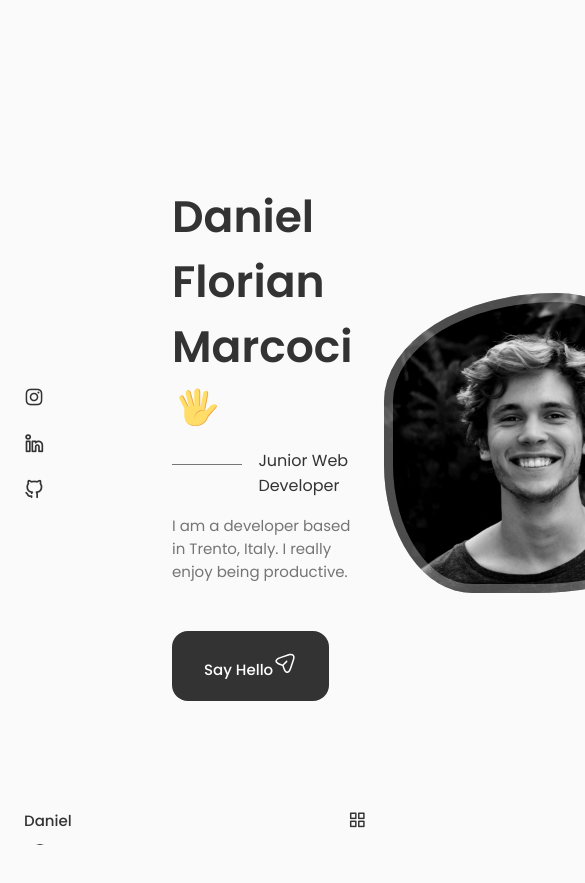
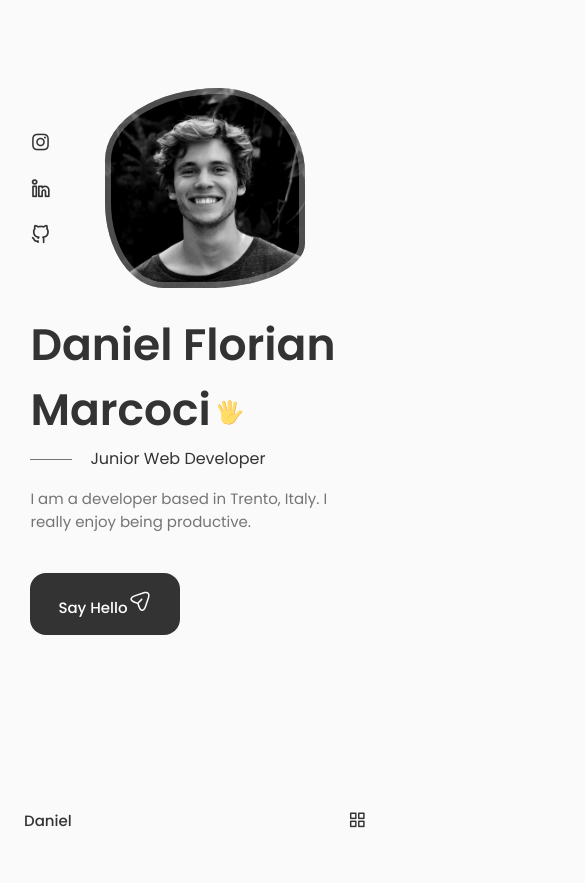
Before and after one commit to WezzieMan/portfolio, a React (Create React App) app: page / in a window 390 px wide. Shown: the top 883 px of the page, 585 px wide, since content can reach past the window. After the commit the page ends 844 px from the top, so only its background shows below. Built offline with nearby package versions, Linux system fonts and the light colour scheme.

Commit message:
Home part of the portfolio finished. REMEMBER:  Have to align the scroll mouse part.

```diff
--- a/src/App.css
+++ b/src/App.css
@@ -148,11 +148,20 @@
     margin-left: var(--mb-1-5);
     margin-right: var(--mb-1-5);
   }
+  .button {
+    padding: 1rem 1.75rem;
+  }
+  .button_icon {
+    width: 22px;
+    height: 22px;
+  }
 }
 
 /* For medium devices */
 @media screen and (max-width: 768px) {
-
+  .section {
+    padding: 2rem .4rem;
+  }
 }
 
 @media screen and (max-width: 576px) {
@@ -161,6 +170,9 @@
 
 /* For small devices */
 @media screen and (max-width: 350px) {
+  :root {
+    --big-font-size: 2.5rem;
+  }
   .container {
     margin-left: var(--mb-1);
     margin-right: var(--mb-1);
--- a/src/components/home/ScrollDown.js
+++ b/src/components/home/ScrollDown.js
@@ -39,6 +39,8 @@
             }}
           ></path>
         </svg>
+        <span className="home_scroll-name">Scroll Down</span>
+        <i class="uil uil-arrow-down home_scroll-arrow"></i>
       </a>
     </div>
   );
--- a/src/components/home/home.css
+++ b/src/components/home/home.css
@@ -1,5 +1,5 @@
 .home_container {
-  row-gap: 7rem;
+  row-gap: 6rem;
 }
 .home_content {
   grid-template-columns: 116px repeat(2, 1fr);
@@ -65,12 +65,108 @@
   0% {
     border-radius: 70% 40% 30% 70%/60% 30% 70% 40%;;
   }
-
   50% {
     border-radius: 80% 60% 70% 40%/50% 60% 30% 60%;;
   }
-
   100% {
     border-radius: 70% 40% 30% 70%/60% 30% 70% 40%;;
   }
 }
+
+.home_scroll {
+  margin-left: 9.25rem;
+}
+.wheel {
+  animation: scroll 2s ease infinite;
+}
+
+@keyframes scroll {
+  0% {
+    transform: translateY(0);
+  }
+  30% {
+    transform: translateY(3.75rem);
+  }
+}
+
+.home_scroll-name {
+  color: var(--title-color);
+  font-weight: var(--font-medium);
+  margin-right: var(--mb-0-25);
+  margin-left: 2px;
+}
+.home_scroll-arrow {
+  font-size: 1.25rem;
+  color: var(--title-color);
+}
+
+/*==================== BREAKPOINTS ====================*/
+/* For large devices */
+@media screen and (max-width: 992px) {
+  .home_contente {
+    grid-template-columns: 100px repeat(2, 1fr);
+    column-gap: 1.25rem;
+  }
+  .home_hand {
+    width: 26px;
+    height: 26px;
+  }
+  .home_subtitle {
+    padding-left: 3.75rem;
+    margin-bottom: var(--mb-1);
+  }
+  .home_subtitle::before {
+    width: 42px;
+    top: .8rem;
+  }
+  .home_description {
+    max-width: initial;
+    margin-bottom: var(--mb-2-5);
+  }
+  .home_img {
+    width: 250px;
+    height: 250px;
+    box-shadow: inset 0 0 0 7px rgb(255 255 255 / 30%);
+  }
+  .home_scroll {
+    margin-left: 7.5rem;
+  }
+}
+
+/* For medium devices */
+@media screen and (max-width: 768px) {
+  .home_content {
+    grid-template-columns: 0.5fr 3fr;
+    padding-top: 3.5rem;
+  }
+  .home_img {
+    order: initial;
+    justify-self: initial;
+  }
+  .home_data {
+    grid-column: 1/3;
+  }
+  .home_img {
+    box-shadow: inset 0 0 0 6px rgb(255 255 255 / 30%);
+    width: 200px;
+    height: 200px;
+  }
+  .home_scroll {
+    display: none;
+  }
+}
+
+/* For small devices */
+@media screen and (max-width: 350px) {
+  .home_img {
+    width: 180px;
+    height: 180px;
+  }
+  .home_hand {
+    width: 22px;
+    height: 22px;
+  }
+  .home_title {
+    font-size: var(--big-font-size);
+  }
+}
```
Also changed, not shown: src/components/about/About.js (added, +9 -0 lines), src/components/about/about.css (added).
